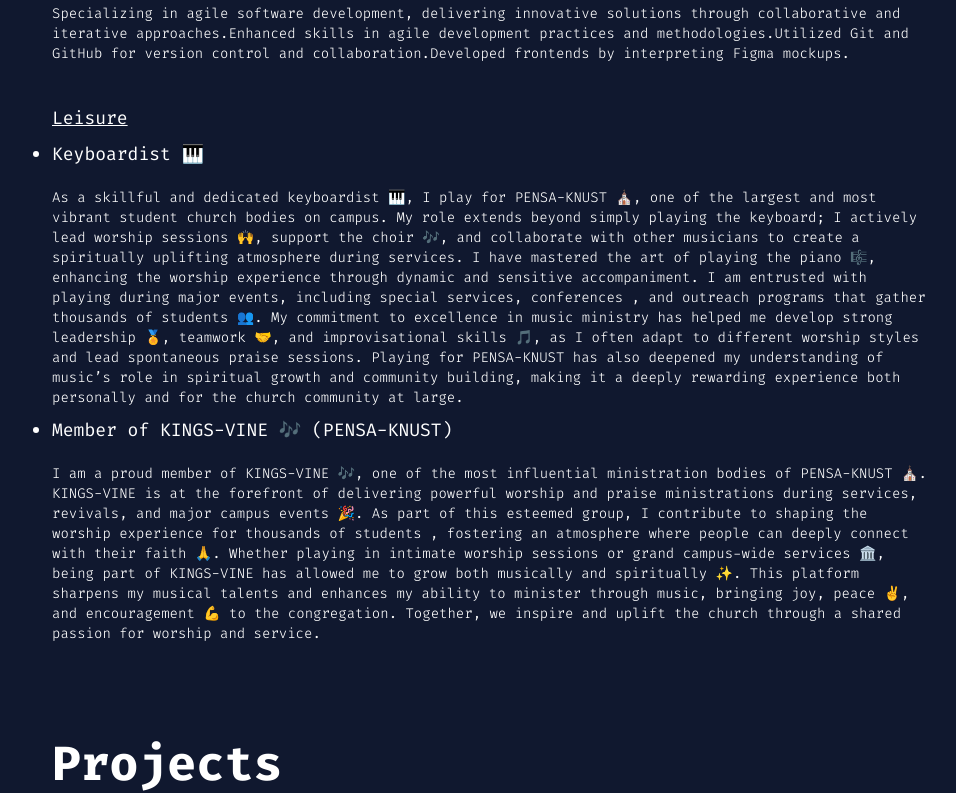
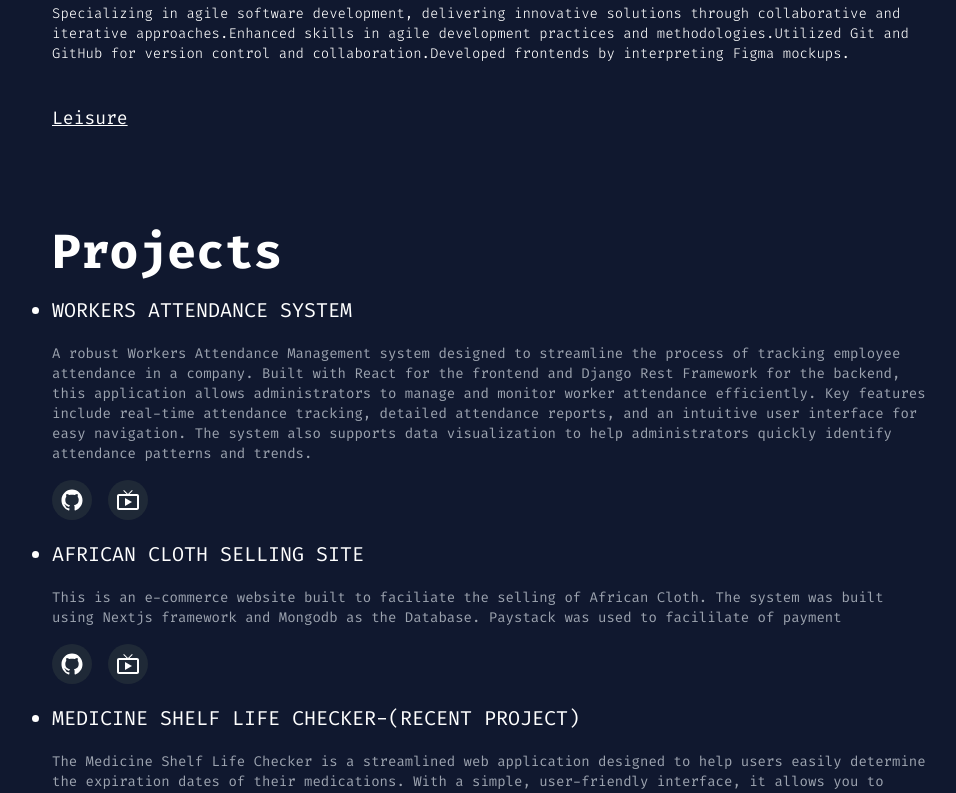
Before and after one commit to Jerry-Khobby/portfolio-site, a React (Create React App) app: page / in a window 1280 px wide. Shown: the part 1180-1973 px from the top of the page, without its empty margins (150-1106 px from the left). Built offline with nearby package versions, Linux system fonts and the light colour scheme.

Commit message:
taken out the leisure

```diff
--- a/src/data/experiences.js
+++ b/src/data/experiences.js
@@ -25,7 +25,7 @@
 
 
 
-
+/*
 const leisure = [
   {
     title: "Keyboardist 🎹",
@@ -40,8 +40,8 @@
     `I am a proud member of KINGS-VINE 🎶, one of the most influential ministration bodies of PENSA-KNUST ⛪. KINGS-VINE is at the forefront of delivering powerful worship and praise ministrations during services, revivals, and major campus events 🎉. As part of this esteemed group, I contribute to shaping the worship experience for thousands of students , fostering an atmosphere where people can deeply connect with their faith 🙏.
     Whether playing in intimate worship sessions  or grand campus-wide services 🏛️, being part of KINGS-VINE has allowed me to grow both musically and spiritually ✨. This platform sharpens my musical talents  and enhances my ability to minister through music, bringing joy, peace ✌️, and encouragement 💪 to the congregation. Together, we inspire and uplift the church through a shared passion for worship and service.`
   }
-];
+]; */
 
 
 
-export {leisure,experience};
+export {experience};
--- a/src/experiences/main.jsx
+++ b/src/experiences/main.jsx
@@ -1,5 +1,5 @@
 import React from 'react'
-import {experience,leisure} from "../data/experiences";
+import {experience} from "../data/experiences";
 
 
 
@@ -25,12 +25,12 @@
         <h4 style={{fontFamily: 'Fira Code'}} className='text-lg mt-10 text-white underline'>Leisure </h4>
       </div>
       <div>
-      {leisure.map((index) => (
+{/*       {leisure.map((index) => (
         <div key={index} className='mt-2'>
           <h5 className='text-lg text-white font-normal  list-item' style={{fontFamily:'Fira Code'}}>{index.title}</h5>
           <p className="text-sm font-light  text-white pt-5" style={{fontFamily:'Fira Code'}}>{index.description}</p>
         </div>
-      ))}
+      ))} */}
       </div>
     </div>
   );
```
